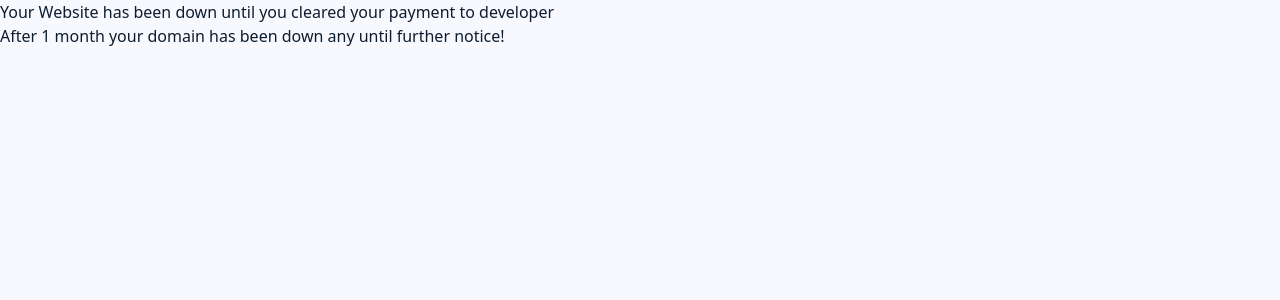
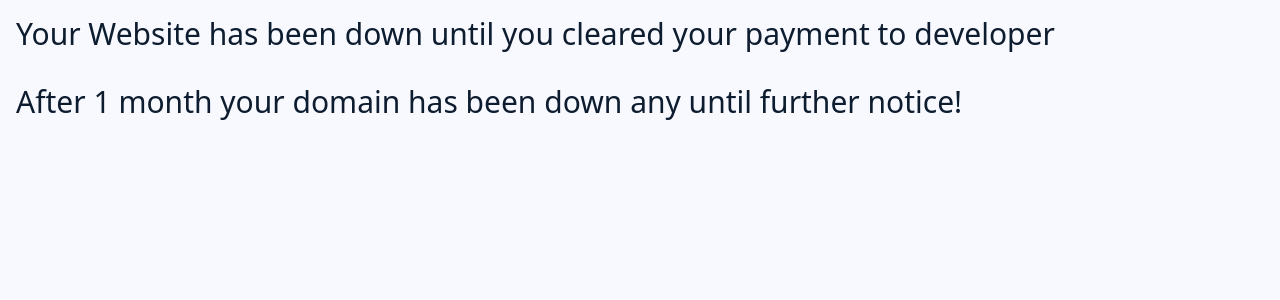
Before and after one commit to nexasoftsolutions/Bright-Logistics-Services, a Next.js app: page / in a window 1280 px wide. Shown: the top 300 px of the page. Built offline with nearby package versions, Linux system fonts and the light colour scheme.

Commit message:
Update layout.js

```diff
--- a/src/app/layout.js
+++ b/src/app/layout.js
@@ -58,8 +58,8 @@ export default function RootLayout({ children }) {
   //    </body>
   //  </html>
     <>
-    <h1>Your Website has been down until you cleared your payment to developer</h1>
-    <h1>After 1 month your domain has been down any until further notice!</h1>
+    <h1 className="text-3xl p-4 text-bold">Your Website has been down until you cleared your payment to developer</h1>
+    <h1 className="text-3xl p-4 text-bold">After 1 month your domain has been down any until further notice!</h1>
     </>
   );
 }
```
